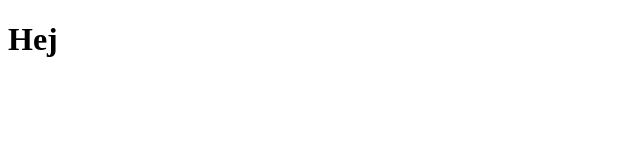
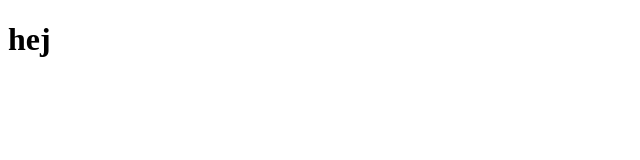
Before and after one commit to amatzen/SE03-HCI-TicketSystem, a Vue app: page / in a window 1280 px wide. Shown: the top 160 px of the page, without its empty margins (0-640 px from the left). Built offline with nearby package versions, Linux system fonts and the light colour scheme.

Commit message:
Router view

```diff
--- a/src/App.vue
+++ b/src/App.vue
@@ -2,5 +2,5 @@
 </script>
 
 <template>
-  <h1>Hej</h1>
+  <router-view></router-view>
 </template>
```
